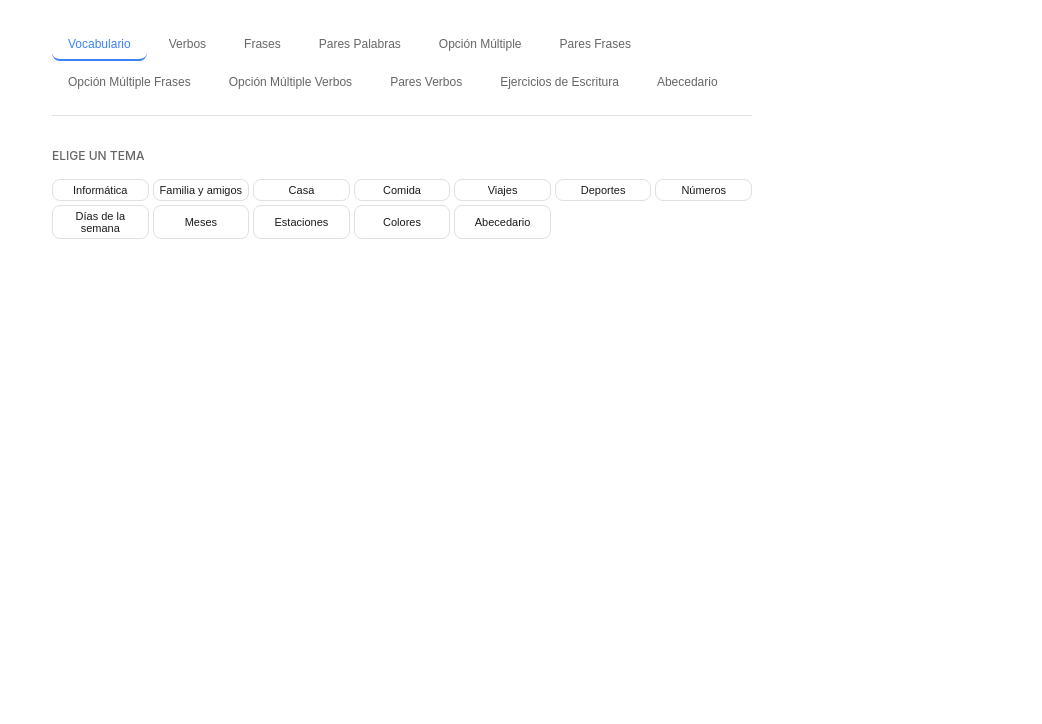
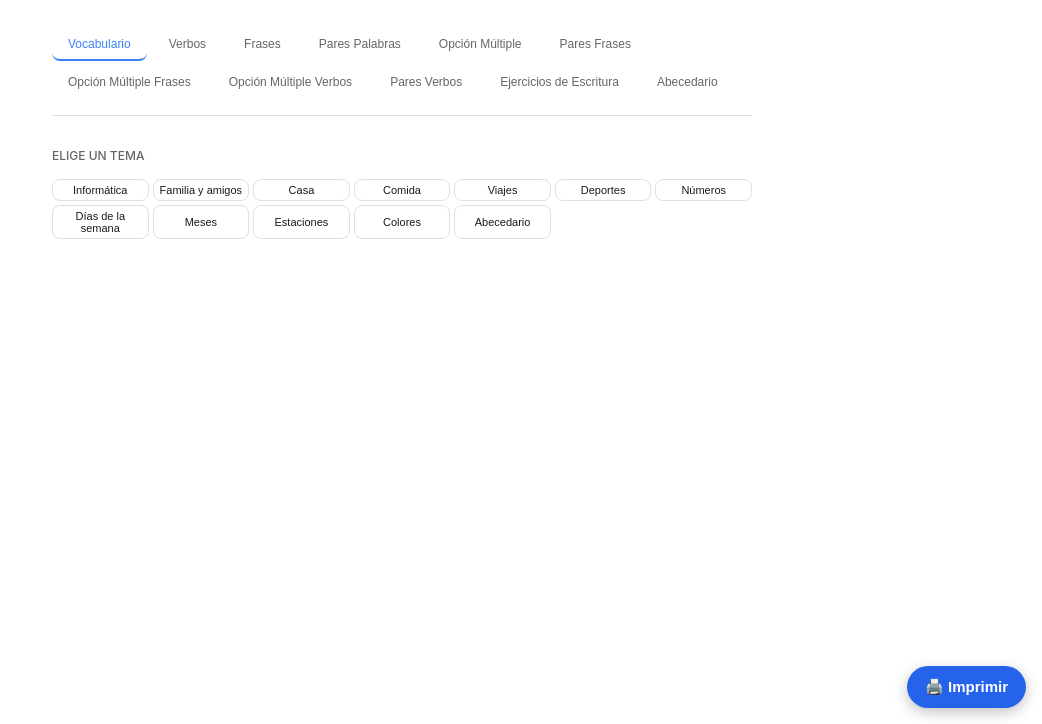
Before and after one commit to vbeldad/english-learn, a plain HTML site: page index.html in a window 1280 px wide. Both pictures are taken after a click on the button "Comenzar ejercicios →". Shown: the part 76-800 px from the top of the page, without its empty margins (238-1280 px from the left). Drawn offline with nearby package versions, Linux system fonts and the light colour scheme.

Commit message:
Fix: Print button visible inside exercises; print only the current section
Co-Authored-By: Claude Opus 5.5 <noreply@anthropic.com>
Claude-Session: https://claude.ai/code/session_01DqfCab62R8Lo2DSabGVtad

```diff
--- a/index.html
+++ b/index.html
@@ -323,6 +323,21 @@
       margin-bottom: 0.5rem;
     }
 
+    /* Botón flotante de imprimir (dentro de los ejercicios) */
+    #printFab {
+      position: fixed;
+      right: 16px;
+      bottom: calc(16px + env(safe-area-inset-bottom));
+      z-index: 9999;
+      display: flex; align-items: center; gap: 6px;
+      padding: 12px 18px;
+      background: #2563eb; color: #ffffff;
+      border: none; border-radius: 999px;
+      font-size: 15px; font-weight: 600;
+      box-shadow: 0 4px 14px rgba(0,0,0,0.25);
+      cursor: pointer;
+    }
+
     /* PRINT STYLES */
     @media print {
       body {
@@ -372,10 +387,15 @@
         display: none !important;
       }
 
-      /* Optimize layout for printing */
-      .section {
+      /* Imprimir solo la sección/ejercicio que se está viendo */
+      .section:not(.active) {
+        display: none !important;
+      }
+      .section.active {
         display: block !important;
-        page-break-inside: avoid;
+      }
+      #printFab {
+        display: none !important;
       }
 
       .learning-card {
@@ -591,6 +611,8 @@
 </div>
 
 <div id="appContent" style="display: none;">
+
+<button id="printFab" onclick="window.print()" aria-label="Imprimir">🖨️ Imprimir</button>
 
 <div class="container">
   <div class="header">
```
